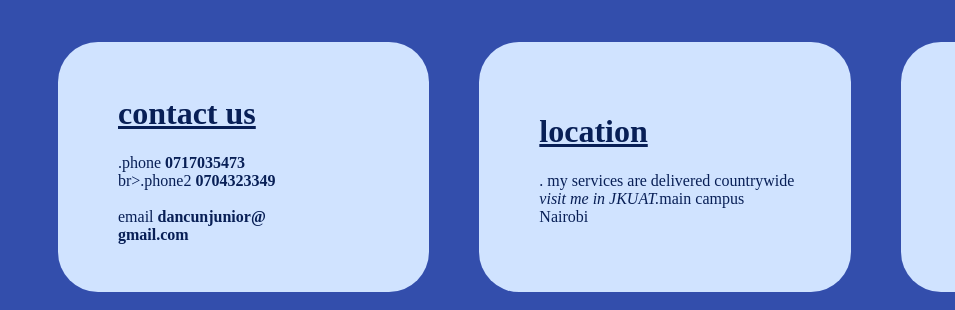
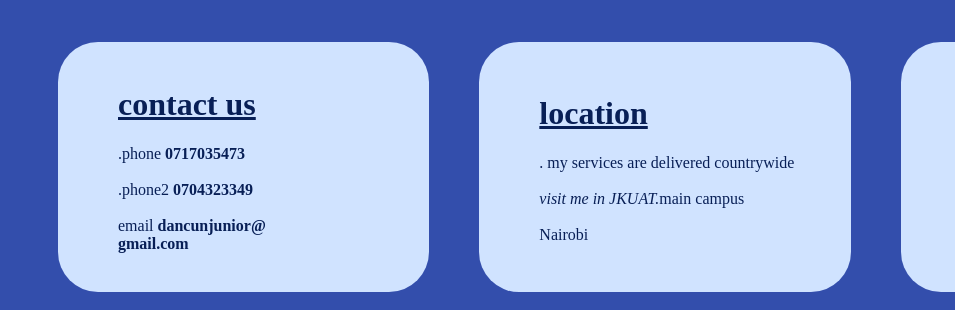
Before and after one commit to Hapyjames/airdrop, a plain HTML site: page index.html in a window 1280 px wide. Shown: the part 1004-1314 px from the top of the page, 0-955 px from the left. Drawn offline with Linux system fonts and the light colour scheme.

Commit message:
Update index.html

```diff
--- a/index.html
+++ b/index.html
@@ -33,12 +33,12 @@
         <div class="ra">
             <div class="ra1">
                 <h1 style="text-decoration: underline;">contact us</h1>
-                <p>.phone <strong>0717035473</strong> <br> br>.phone2 <strong>0704323349</strong><br> <br>email <strong>dancunjunior@ <br>gmail.com</strong></p>
+                <p>.phone <strong>0717035473</strong> <br> <br>.phone2 <strong>0704323349</strong><br> <br>email <strong>dancunjunior@ <br>gmail.com</strong></p>
             </div>
 
             <div class="ra2">
                 <h1 style="text-decoration: underline;">location</h1>
-                <p>. my services are delivered countrywide<i> <br>visit me in JKUAT.</i>main campus <br>Nairobi </p>
+                <p>. my services are delivered countrywide<i> <br><br>visit me in JKUAT.</i>main campus <br><br>Nairobi </p>
             </div>
 
             <div class="ra3">
```
